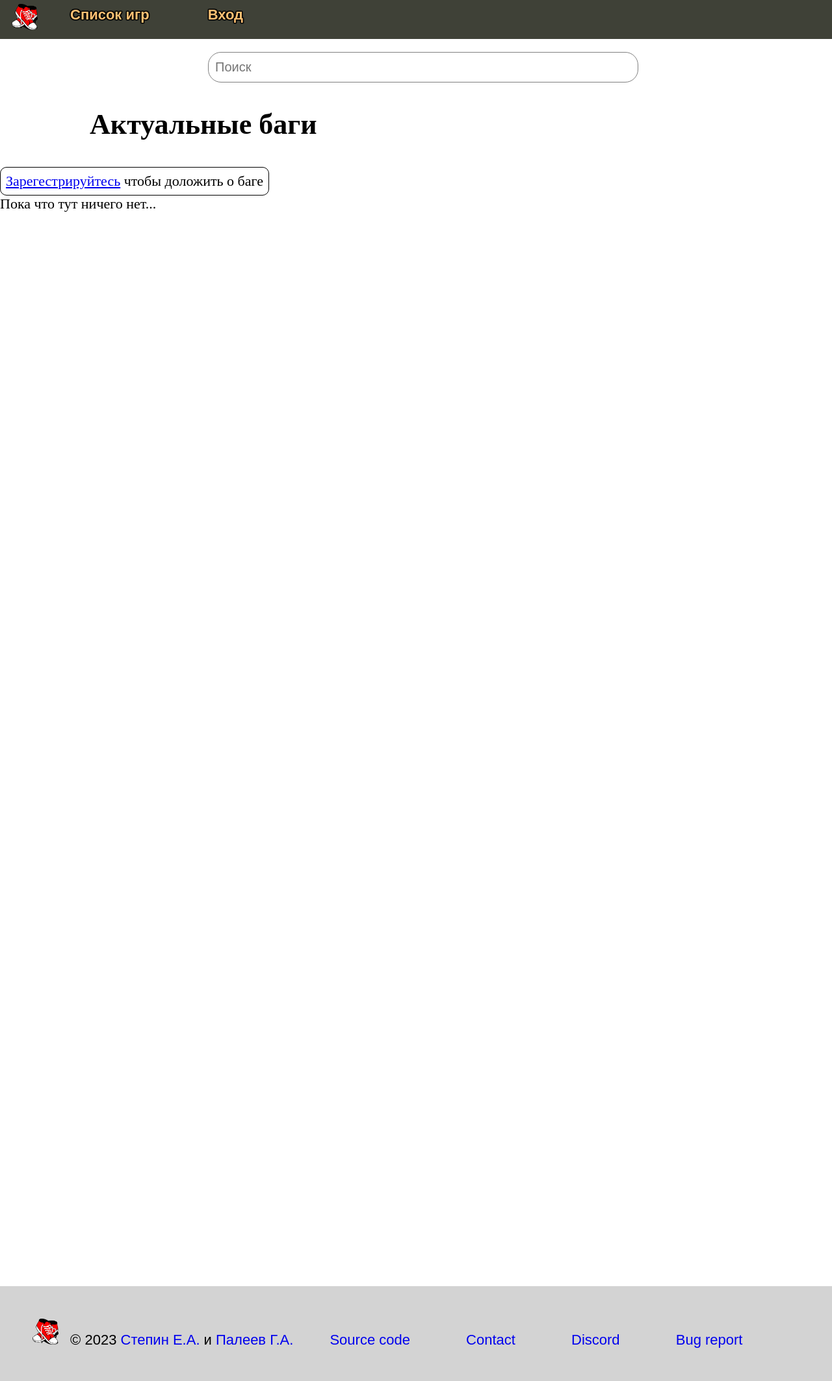
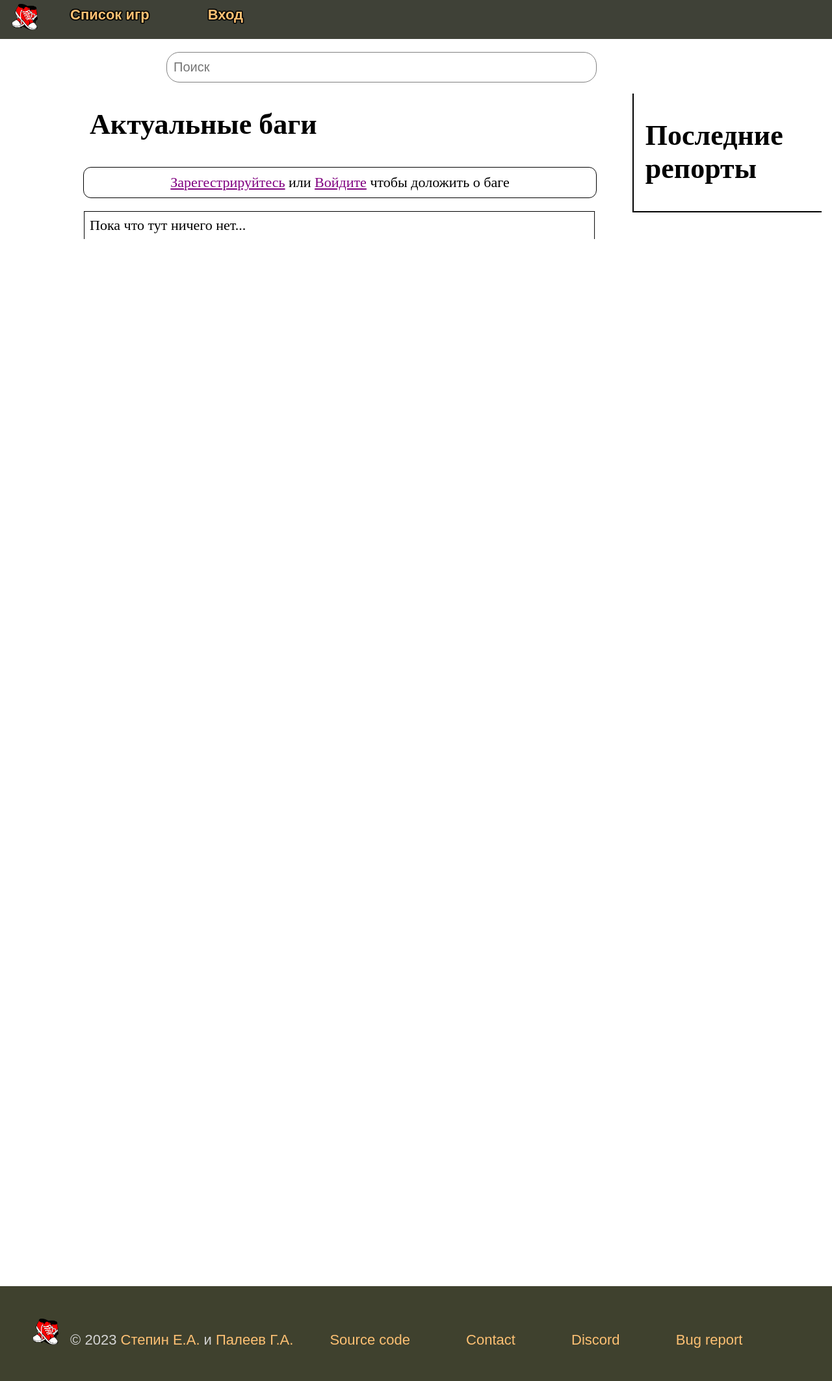
Before and after one commit to SteppingCode/barxatniu, a Flask app: page /reports in a window 1280 px wide. Shown: the whole page at 65% size. Run offline with Flask 3, Linux system fonts and the light colour scheme; data comes from the database, SQL or seed files in the repository; both versions use the stored data as it was after the commit.

Commit message:
доделать репорты

```diff
--- a/database/sql_db.sql
+++ b/database/sql_db.sql
@@ -19,3 +19,12 @@ age integer not null,
 name text null unique,
 status text not null
 );
+
+create table if not exists reports (
+id integer primary key autoincrement,
+user text not null unique,
+about text not null,
+time integer not null,
+name text null unique,
+status text not null
+);
--- a/main.py
+++ b/main.py
@@ -59,12 +59,15 @@ def register():
         return redirect(url_for('start_page'))
     if request.method == 'POST':
         if request.form['regpsw'] == request.form['regpsw2']:
-            if database.addUser(request.form['regnick'], request.form['regpsw'], \
-                                    request.form['age'], request.form['regname'], request.form['radio']):
-                session['userlogged'] = request.form['regnick']
-                return redirect(url_for('start_page'))
+            if int(request.form['age']) <= 20 and request.form['radio'] == 'teacher':
+                flash('Укажите корректный возраст', category='error')
             else:
-                flash('Некорректные данные', category='error')
+                if database.addUser(request.form['regnick'], request.form['regpsw'], \
+                                        request.form['age'], request.form['regname'], request.form['radio']):
+                    session['userlogged'] = request.form['regnick']
+                    return redirect(url_for('start_page'))
+                else:
+                    flash('Некорректные данные', category='error')
         else:
             flash('Пароли не совпадают', category='error')
     return render_template('register.html', title='Регистрация', menu=database.getMenu())
@@ -142,10 +145,10 @@ def game_list():
     db = connect_db()
     database = DataBase(db)
     if 'userlogged' in session:
-        return render_template('game_list.html', menu=database.getMenu(),\
+        return render_template('game_list.html', title='Список игр', menu=database.getMenu(),\
                                 games=database.getGames(),
                                 status=database.getStatus(session['userlogged']))
-    return render_template('game_list.html', menu=database.getMenu(), games=database.getGames())
+    return render_template('game_list.html', title='Список игр', menu=database.getMenu(), games=database.getGames())
 
 if __name__ == "__main__":
     app.run(debug=True)
--- a/static/css/styles.css
+++ b/static/css/styles.css
@@ -181,7 +181,8 @@ footer {
     box-sizing: border-box;
     width: 100%;
     padding: 50px;
-    background-color: lightgrey;
+    color: lightgrey;
+    background-color: #3F412E;
     font-family: 'Disket Mono', sans-serif;
 }
 
@@ -190,6 +191,7 @@ footer #author {
 }
 
 footer a {
+    color: #fdc073;
     text-decoration: none;
 }
 
--- a/templates/base.html
+++ b/templates/base.html
@@ -63,7 +63,7 @@ window.onclick = function(event) {
     <span id="author"><a href="{{url_for('start_page')}}"><img src="/static/img/favicon.png" width="40px" height="40px" style="margin-right: 12px;"></a> &copy; 2023 <a href="https://vk.com/z.stepin">Степин Е.А.</a> и <a href="https://vk.com/glebuuus">Палеев Г.А.</a></span>
     <span id="other">
         <a href="https://github.com/dodik337/barxatniu">Source code</a>
-        <a href="#contact">Contact</a>
+        <a href="{{url_for('contact_page')}}">Contact</a>
         <a href="https://discord.gg/nQxWBCUVUE">Discord</a>
         <a href="{{url_for('reports_page')}}">Bug report</a>
     </span>
--- a/templates/index.html
+++ b/templates/index.html
@@ -25,7 +25,7 @@
 </style>
 <h1 id="logo">Одуванчик</h1>
 <video src="/static/video/videoplayback.mp4" width="100%" height="auto" loop autoplay muted typeof="mp4" style="position: relative;"></video>
-<div>
+<div class="main">
     <div id="info">
         <p><strong>Что такое "Одуванчик"?</strong></p>
         <p>
@@ -33,4 +33,5 @@
             Ааааа
         </p>
     </div>
+</div>
 {% endblock %}
--- a/templates/reports.html
+++ b/templates/reports.html
@@ -5,9 +5,11 @@
     .question {
         display: inline-block;
         border: 1px black solid;
-        border-radius: 10px;
-        padding: 8px;
+        border-radius: 12px;
+        padding: 10px;
         text-align: center;
+        margin-left: 10%;
+        width: 60%;
     }
     .search {
         display: inline-block;
@@ -15,18 +17,44 @@
         border-radius: 20px;
         width: 50%;
         height: 25px;
-        margin: 20px auto auto 25%;
+        margin: 20px auto auto 20%;
         padding: 10px;
         font-size: 20px;
+    }
+    .reports {
+        margin-top: 20px;
+        padding: 8px;
+        border-left: 1px black solid;
+        border-right: 1px black solid;
+        border-top: 1px black solid;
+        margin-left: 50%;
+        transform: translate(-65%);
+        width: 60%;
+    }
+    .border-list {
+        width: 22%;
+        position: absolute;
+        border-left: 2px black solid;
+        border-bottom: 2px black solid;
+        left: 76%;
+        top: 18%;
+        padding-left: 8px;
     }
 </style>
 <input class="search" placeholder="Поиск">
 <h1 style="margin-left: 10%;">Актуальные баги</h1>
 {% if 'userlogged' in session %}
-    <div class="question"><a href="#">Доложить о баге</a></div>
+    <div class="question">
+        <label><input placeholder="Заголовок" required></label>
+        <label><textarea placeholder="Текст" required></textarea></label>
+    </div>
 {% else %}
-    <div class="question"><a href="{{url_for('register')}}">Зарегестрируйтесь</a> чтобы доложить о баге</div>
+    <div class="question"><a style="color: purple;" href="{{url_for('register')}}">Зарегестрируйтесь</a> или <a style="text-decoration: underline; color: purple;" onclick="document.getElementById('id01').style.display='block'">Войдите</a> чтобы доложить о баге</div>
 {% endif %}
+<div class="border-list">
+    <h1>Последние репорты</h1>
+</div>
+<div class="reports">
     {% if reports %}
         {% for r in reports %}
             <div>
@@ -41,4 +69,5 @@
     {% else %}
     <div>Пока что тут ничего нет...</div>
     {% endif %}
+</div>
 {% endblock %}
```
Also changed, not shown: templates/register.html (+7 -4 lines), base.db, 1 other file. Lines whose indentation alone changed are shown as unchanged.
